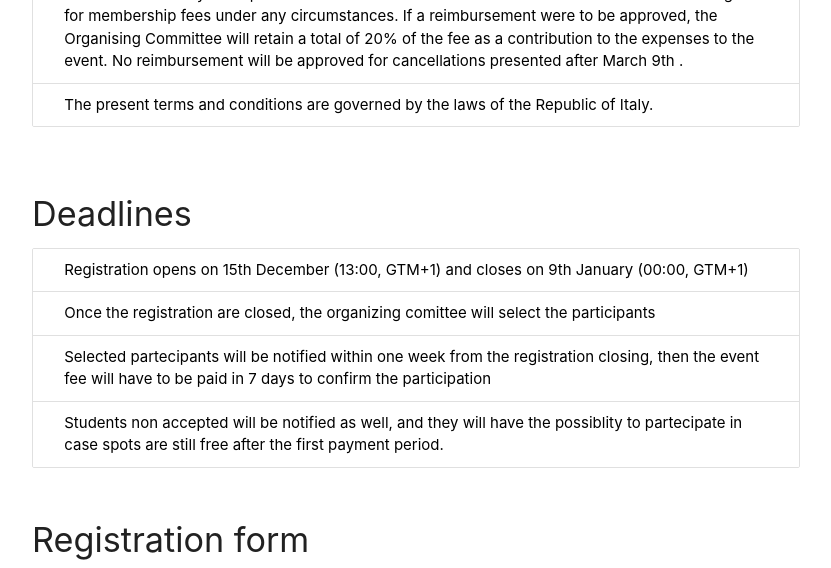
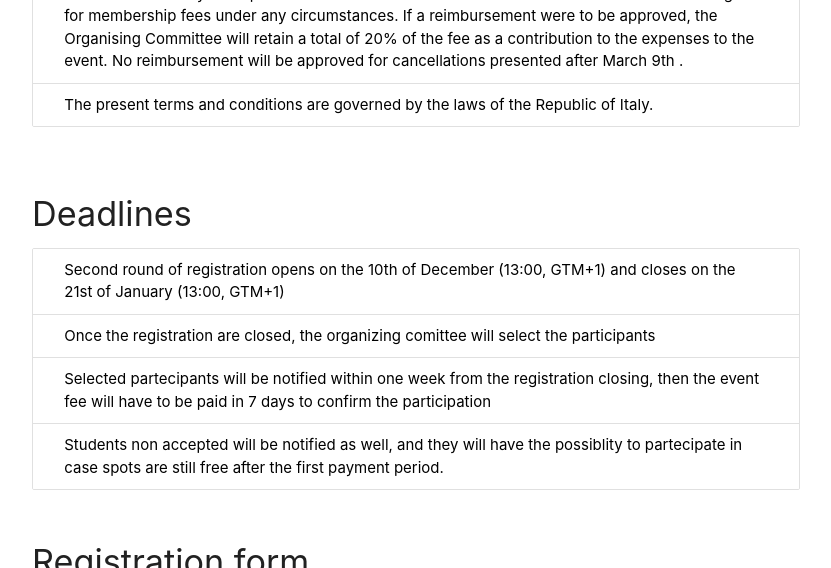
Before and after one commit to ai-sf/tiqit20, a Jekyll site: the page built from registration.html, in a window 1280 px wide and 900 px high, scrolled down 1706 px, cut to the strip 0-568 px from the top of the window. Shown: the whole strip, without its empty margins (224-1055 px from the left). Built offline with Jekyll 4.4.1, drawn with Linux system fonts in a browser that asks for light colours; nearby versions of some CDN libraries.

Commit message:
Update registration.yml

```diff
--- a/_data/registration.yml
+++ b/_data/registration.yml
@@ -40,7 +40,7 @@ sections:
     - name: "Deadlines"
       info: ""
       points:
-        - text: "Registration opens on 15th December (13:00, GTM+1) and closes on 9th January (00:00, GTM+1)"
+        - text: "Second round of registration opens on the 10th of December (13:00, GTM+1) and closes on the 21st of January (13:00, GTM+1)"
         - text: "Once the registration are closed, the organizing comittee will select the participants"
         - text: "Selected partecipants will be notified within one week from the registration closing, then the event fee will have to be paid in 7 days to confirm the participation"
         - text: "Students non accepted will be notified as well, and they will have the possiblity to partecipate in case spots are still free after the first payment period."
```
